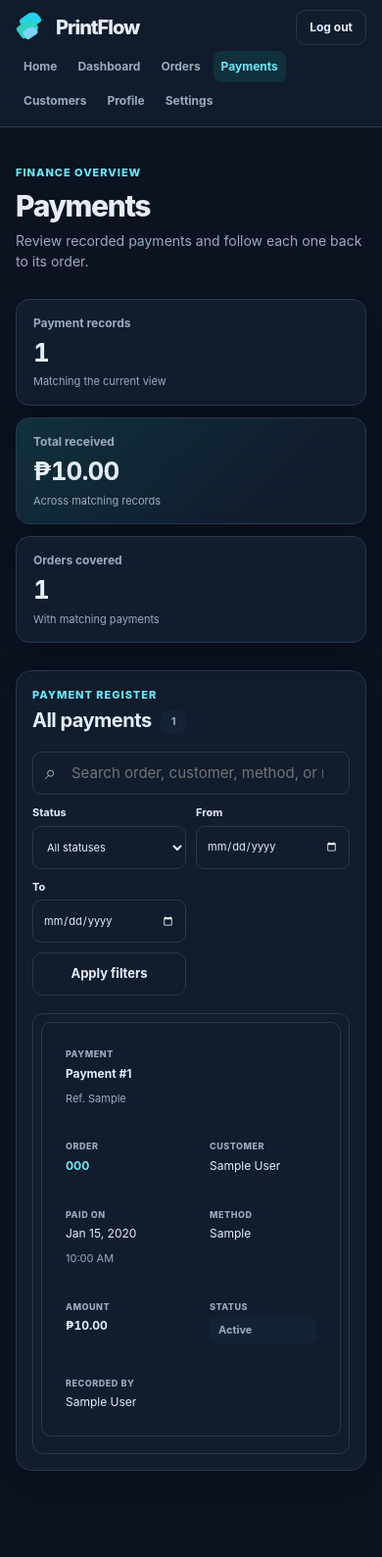
After one commit to JIDIIII/CS327---PrintFlow, a Django app: page /payments/ in a window 390 px wide. The commit adds this page. Shown: the whole page at 98% size. Run offline with Django 5.2, Linux system fonts and the light colour scheme; a user stored in the database is signed in; tables that the repository leaves empty hold one stand-in row (values such as "Sample post").

Commit message:
Add responsive payment history page

```diff
--- /dev/null
+++ b/app/apps/payments/urls.py
@@ -0,0 +1,10 @@
+from django.urls import path
+
+from . import views
+
+
+app_name = "payments"
+
+urlpatterns = [
+    path("", views.payment_list, name="list"),
+]
--- a/app/apps/payments/views.py
+++ b/app/apps/payments/views.py
@@ -1,3 +1,73 @@
+from datetime import date
+
+from django.contrib.auth.decorators import login_required
+from django.core.paginator import Paginator
+from django.db.models import Count, Q, Sum
 from django.shortcuts import render
 
-# Create your views here.
+from .models import Payment
+
+
+def _parse_date(value):
+    try:
+        return date.fromisoformat(value)
+    except (TypeError, ValueError):
+        return None
+
+
+@login_required
+def payment_list(request):
+    payments = Payment.objects.select_related(
+        "order", "order__customer", "recorded_by"
+    )
+
+    search = request.GET.get("q", "").strip()[:100]
+    selected_status = request.GET.get("status", "").strip()[:50]
+    date_from = request.GET.get("date_from", "").strip()[:10]
+    date_to = request.GET.get("date_to", "").strip()[:10]
+    parsed_from = _parse_date(date_from)
+    parsed_to = _parse_date(date_to)
+
+    status_values = sorted(
+        set(Payment.objects.order_by().values_list("payment_status", flat=True))
+    )
+    status_choices = [(value, value.replace("_", " ").title()) for value in status_values]
+    if selected_status not in status_values:
+        selected_status = ""
+
+    if search:
+        payments = payments.filter(
+            Q(order__order_number__icontains=search)
+            | Q(order__customer__name__icontains=search)
+            | Q(payment_method__icontains=search)
+            | Q(payment_status__icontains=search)
+            | Q(reference__icontains=search)
+        )
+    if selected_status:
+        payments = payments.filter(payment_status=selected_status)
+    if parsed_from:
+        payments = payments.filter(paid_at__date__gte=parsed_from)
+    if parsed_to:
+        payments = payments.filter(paid_at__date__lte=parsed_to)
+
+    summary = payments.aggregate(
+        count=Count("pk"),
+        amount=Sum("amount"),
+        orders=Count("order_id", distinct=True),
+    )
+    page = Paginator(payments, 10).get_page(request.GET.get("page"))
+
+    return render(
+        request,
+        "payments/payment_list.html",
+        {
+            "payments": page,
+            "summary": summary,
+            "search": search,
+            "status_choices": status_choices,
+            "selected_status": selected_status,
+            "date_from": date_from,
+            "date_to": date_to,
+            "date_error": bool((date_from and not parsed_from) or (date_to and not parsed_to)),
+        },
+    )
--- a/app/config/urls.py
+++ b/app/config/urls.py
@@ -25,6 +25,7 @@ urlpatterns = [
     path("settings/", include("apps.user_settings.urls")),
     path("dashboard/", include("apps.dashboard.urls")),
     path("orders/", include("apps.orders.urls")),
+    path("payments/", include("apps.payments.urls")),
     path("customers/", include("apps.customers.urls")),
     path("", include("apps.home.urls")),
 ]
--- /dev/null
+++ b/app/static/css/payments/payments.css
@@ -0,0 +1,64 @@
+.payments-main { padding-top: 52px; }
+.payments-summary { display: grid; grid-template-columns: repeat(3, minmax(0, 1fr)); gap: 16px; margin: 0 0 28px; }
+.payments-summary .summary-card { display: grid; align-content: start; gap: 7px; min-height: 132px; padding: 20px 22px; }
+.payments-summary .summary-card > span { color: var(--muted); font-size: 12px; font-weight: 700; }
+.payments-summary .summary-card strong { font-size: clamp(24px, 2.6vw, 32px); line-height: 1.1; letter-spacing: -.035em; }
+.payments-summary .summary-card small { color: var(--muted); font-size: 11px; }
+.payment-total-card { background: linear-gradient(135deg, var(--soft-cyan), var(--panel) 76%); }
+.payments-workspace { overflow: hidden; padding: 24px; border: 1px solid var(--line); border-radius: 16px; background: var(--panel); box-shadow: var(--shadow-card); }
+.payments-workspace .list-heading { display: flex; align-items: flex-end; justify-content: space-between; gap: 16px; margin-bottom: 18px; }
+.payments-workspace .section-kicker { margin-bottom: 5px; }
+.payments-workspace h2 { margin: 0; font-size: 20px; line-height: 1.25; letter-spacing: -.025em; }
+.payments-workspace h2 span { display: inline-grid; place-items: center; min-width: 26px; min-height: 24px; margin-left: 5px; padding: 2px 7px; border-radius: 7px; color: var(--muted); background: var(--panel-soft); font-size: 11px; vertical-align: 2px; }
+.payments-filter-bar { display: grid; grid-template-columns: minmax(220px, 1.7fr) minmax(120px, .8fr) minmax(130px, .8fr) minmax(130px, .8fr) auto auto; align-items: end; gap: 12px; margin-bottom: 18px; }
+.payments-filter-bar .search-field { position: relative; display: block; min-width: 0; }
+.payments-filter-bar .search-field input { min-height: 44px; padding-left: 39px; }
+.payments-filter-bar .search-icon { position: absolute; z-index: 1; top: 50%; left: 13px; color: var(--muted); font-size: 20px; line-height: 1; transform: translateY(-55%); pointer-events: none; }
+.payments-filter-bar .filter-field { display: grid; gap: 5px; min-width: 0; }
+.payments-filter-bar .filter-field > span { font-size: 11px; }
+.payments-filter-bar .filter-field input, .payments-filter-bar .filter-field select { min-height: 44px; padding: 8px 10px; font-size: 12px; }
+.payments-filter-bar .filter-submit { min-height: 44px; padding-inline: 14px; white-space: nowrap; }
+.payments-filter-bar .clear-filters { align-self: center; color: var(--muted); font-size: 12px; font-weight: 700; text-decoration: none; }
+.payments-filter-bar .clear-filters:hover { color: var(--primary-deep); }
+.payment-filter-error { margin: -5px 0 14px; color: var(--danger); font-size: 12px; }
+.payments-table-wrap { border-radius: 11px; }
+.payments-table { min-width: 900px; }
+.payments-table th { padding-block: 12px; }
+.payments-table td { padding: 13px 12px; font-size: 12px; }
+.payments-table td strong { font-weight: 700; }
+.payments-table .money-cell { font-weight: 750; white-space: nowrap; }
+.payment-record-status { text-transform: capitalize; }
+.payments-empty { padding-block: 44px; }
+.payments-skeleton-stats { display: grid; grid-template-columns: repeat(3, 1fr); gap: 14px; margin-top: 28px; }
+.payments-skeleton-stats .skeleton-block { height: 112px; }
+.payments-skeleton-filter { height: 58px; margin-top: 22px; }
+.payments-skeleton-table { height: 290px; margin-top: 18px; }
+@media (max-width: 1040px) {
+  .payments-filter-bar { grid-template-columns: minmax(200px, 1.5fr) repeat(2, minmax(110px, .8fr)) repeat(2, minmax(125px, .8fr)); }
+  .payments-filter-bar .filter-submit { grid-column: 4; }
+  .payments-filter-bar .clear-filters { grid-column: 5; grid-row: 2; justify-self: start; }
+}
+@media (max-width: 760px) {
+  .payments-main { padding-top: 38px; }
+  .payments-summary { gap: 12px; }
+  .payments-summary .summary-card { min-height: 116px; padding: 16px; }
+  .payments-workspace { padding: 20px; }
+  .payments-filter-bar { grid-template-columns: repeat(2, minmax(0, 1fr)); }
+  .payments-filter-bar .search-field { grid-column: 1 / -1; }
+  .payments-filter-bar .filter-submit { grid-column: 1; }
+  .payments-filter-bar .clear-filters { grid-column: 2; grid-row: auto; align-self: center; }
+}
+@media (max-width: 820px) {
+  .payments-table { min-width: 0; }
+}
+@media (max-width: 480px) {
+  .payments-summary { grid-template-columns: 1fr; }
+  .payments-summary .summary-card { min-height: 0; padding: 15px 17px; }
+  .payments-summary .summary-card strong { font-size: 26px; }
+  .payments-workspace { padding: 16px; }
+  .payments-filter-bar { gap: 10px; }
+  .payments-filter-bar .filter-field input, .payments-filter-bar .filter-field select { font-size: 11px; }
+}
+@media (prefers-reduced-motion: reduce) {
+  .payments-table tbody tr { transition: none; }
+}
--- /dev/null
+++ b/app/templates/payments/payment_list.html
@@ -0,0 +1,65 @@
+{% extends "base.html" %}
+{% load static %}
+{% block title %}Payments | PrintFlow{% endblock %}
+{% block page_styles %}<link rel="stylesheet" href="{% static 'css/payments/payments.css' %}?v=1">{% endblock %}
+{% block skeleton %}
+<div class="skeleton-frame app-skeleton payments-skeleton">
+    <span class="skeleton-block skeleton-brand"></span>
+    <div class="skeleton-nav-row">{% for _ in "123456" %}<span class="skeleton-block"></span>{% endfor %}</div>
+    <div class="skeleton-page-heading"><div><span class="skeleton-block skeleton-heading"></span><span class="skeleton-block skeleton-page-copy"></span></div></div>
+    <div class="payments-skeleton-stats">{% for _ in "123" %}<span class="skeleton-block"></span>{% endfor %}</div>
+    <span class="skeleton-block payments-skeleton-filter"></span>
+    <span class="skeleton-block payments-skeleton-table"></span>
+</div>
+{% endblock %}
+{% block navigation %}{% include "shared/app_navigation.html" with nav_page="payments" %}{% endblock %}
+{% block content %}
+<main id="main-content" class="feature-main payments-main">
+    <div class="page-heading">
+        <div><p class="eyebrow">Finance overview</p><h1>Payments</h1><p>Review recorded payments and follow each one back to its order.</p></div>
+    </div>
+    <section class="payments-summary" aria-label="Payment summary">
+        <article class="summary-card"><span>Payment records</span><strong>{{ summary.count }}</strong><small>Matching the current view</small></article>
+        <article class="summary-card payment-total-card"><span>Total received</span><strong>₱{{ summary.amount|default:0|floatformat:2 }}</strong><small>Across matching records</small></article>
+        <article class="summary-card"><span>Orders covered</span><strong>{{ summary.orders }}</strong><small>With matching payments</small></article>
+    </section>
+    <section class="payments-workspace" aria-labelledby="payments-heading">
+        <div class="list-heading"><div><p class="section-kicker">Payment register</p><h2 id="payments-heading">All payments <span>{{ payments.paginator.count }}</span></h2></div></div>
+        <form class="payments-filter-bar" method="get" action="{% url 'payments:list' %}">
+            <label class="search-field"><span class="sr-only">Search payments</span><span class="search-icon" aria-hidden="true">⌕</span><input type="search" name="q" value="{{ search }}" placeholder="Search order, customer, method, or reference…" autocomplete="off"></label>
+            <label class="filter-field"><span>Status</span><select name="status"><option value="">All statuses</option>{% for value, label in status_choices %}<option value="{{ value }}"{% if selected_status == value %} selected{% endif %}>{{ label }}</option>{% endfor %}</select></label>
+            <label class="filter-field date-filter"><span>From</span><input type="date" name="date_from" value="{{ date_from }}"></label>
+            <label class="filter-field date-filter"><span>To</span><input type="date" name="date_to" value="{{ date_to }}"></label>
+            <button class="button secondary filter-submit" type="submit">Apply filters</button>
+            {% if search or selected_status or date_from or date_to %}<a class="clear-filters" href="{% url 'payments:list' %}">Clear</a>{% endif %}
+        </form>
+        {% if date_error %}<p class="payment-filter-error" role="status">Enter valid dates to apply the date filters.</p>{% endif %}
+        {% if payments %}
+        <div class="table-wrap payments-table-wrap">
+            <table class="data-table payments-table">
+                <thead><tr><th scope="col">Payment</th><th scope="col">Order</th><th scope="col">Customer</th><th scope="col">Paid on</th><th scope="col">Method</th><th scope="col">Amount</th><th scope="col">Status</th><th scope="col">Recorded by</th></tr></thead>
+                <tbody>{% for payment in payments %}
+                    <tr>
+                        <td data-label="Payment"><strong>Payment #{{ payment.pk }}</strong>{% if payment.reference %}<small class="table-subline">Ref. {{ payment.reference }}</small>{% endif %}</td>
+                        <td data-label="Order"><a class="table-primary-link" href="{% url 'orders:detail' payment.order_id %}">{{ payment.order.order_number }}</a></td>
+                        <td data-label="Customer">{{ payment.order.customer.name }}</td>
+                        <td data-label="Paid on">{{ payment.paid_at|date:"M j, Y" }}<small class="table-subline">{{ payment.paid_at|date:"g:i A" }}</small></td>
+                        <td data-label="Method">{{ payment.payment_method|default:"—" }}</td>
+                        <td data-label="Amount" class="money-cell">₱{{ payment.amount|floatformat:2 }}</td>
+                        <td data-label="Status"><span class="payment-badge payment-record-status">{{ payment.payment_status|title }}</span></td>
+                        <td data-label="Recorded by">{{ payment.recorded_by.get_full_name|default:payment.recorded_by.username }}</td>
+                    </tr>
+                {% endfor %}</tbody>
+            </table>
+        </div>
+        {% else %}
+        <div class="empty-state payments-empty">
+            <span class="empty-mark" aria-hidden="true">₱</span>
+            {% if search or selected_status or date_from or date_to %}<h3>No matching payments</h3><p>Try a different search or clear the filters to review all recorded payments.</p><a class="button secondary" href="{% url 'payments:list' %}">Clear filters</a>
+            {% else %}<h3>No payments recorded</h3><p>Payments linked to orders will appear here when they are recorded.</p><a class="button secondary" href="{% url 'orders:list' %}">Review orders</a>{% endif %}
+        </div>
+        {% endif %}
+        {% if payments.has_other_pages %}<nav class="pagination" aria-label="Payment pages">{% if payments.has_previous %}<a href="?q={{ search|urlencode }}&amp;status={{ selected_status|urlencode }}&amp;date_from={{ date_from }}&amp;date_to={{ date_to }}&amp;page={{ payments.previous_page_number }}">← Previous</a>{% endif %}<span>Page {{ payments.number }} of {{ payments.paginator.num_pages }}</span>{% if payments.has_next %}<a href="?q={{ search|urlencode }}&amp;status={{ selected_status|urlencode }}&amp;date_from={{ date_from }}&amp;date_to={{ date_to }}&amp;page={{ payments.next_page_number }}">Next →</a>{% endif %}</nav>{% endif %}
+    </section>
+</main>
+{% endblock %}
--- a/app/templates/shared/app_navigation.html
+++ b/app/templates/shared/app_navigation.html
@@ -8,6 +8,7 @@
         {% if user.is_authenticated %}
             <a{% if nav_page == 'dashboard' %} class="active"{% endif %} href="{% url 'dashboard:dashboard' %}">Dashboard</a>
             <a{% if nav_page == 'orders' %} class="active"{% endif %} href="{% url 'orders:list' %}">Orders</a>
+            <a{% if nav_page == 'payments' %} class="active"{% endif %} href="{% url 'payments:list' %}">Payments</a>
             <a{% if nav_page == 'customers' %} class="active"{% endif %} href="{% url 'customers:list' %}">Customers</a>
             <a{% if nav_page == 'profile' %} class="active"{% endif %} href="{% url 'profile:profile' %}">Profile</a>
             <a{% if nav_page == 'settings' %} class="active"{% endif %} href="{% url 'user_settings:settings' %}">Settings</a>
```
